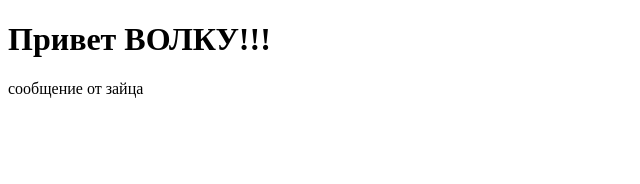
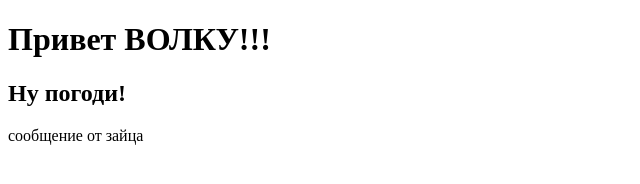
Before and after one commit to Ded-Ivan/test, a plain HTML site: page index.html in a window 1280 px wide. Shown: the whole page, without its empty margins (0-640 px from the left). Drawn offline with Linux system fonts and the light colour scheme.

Commit message:
добавил H2

```diff
--- a/index.html
+++ b/index.html
@@ -7,6 +7,7 @@
 </head>
 <body>
   <h1>Привет ВОЛКУ!!!</h1>
+  <h2>Ну погоди!</h2>
   <p>сообщение от зайца</p>
 
 </body>
```
